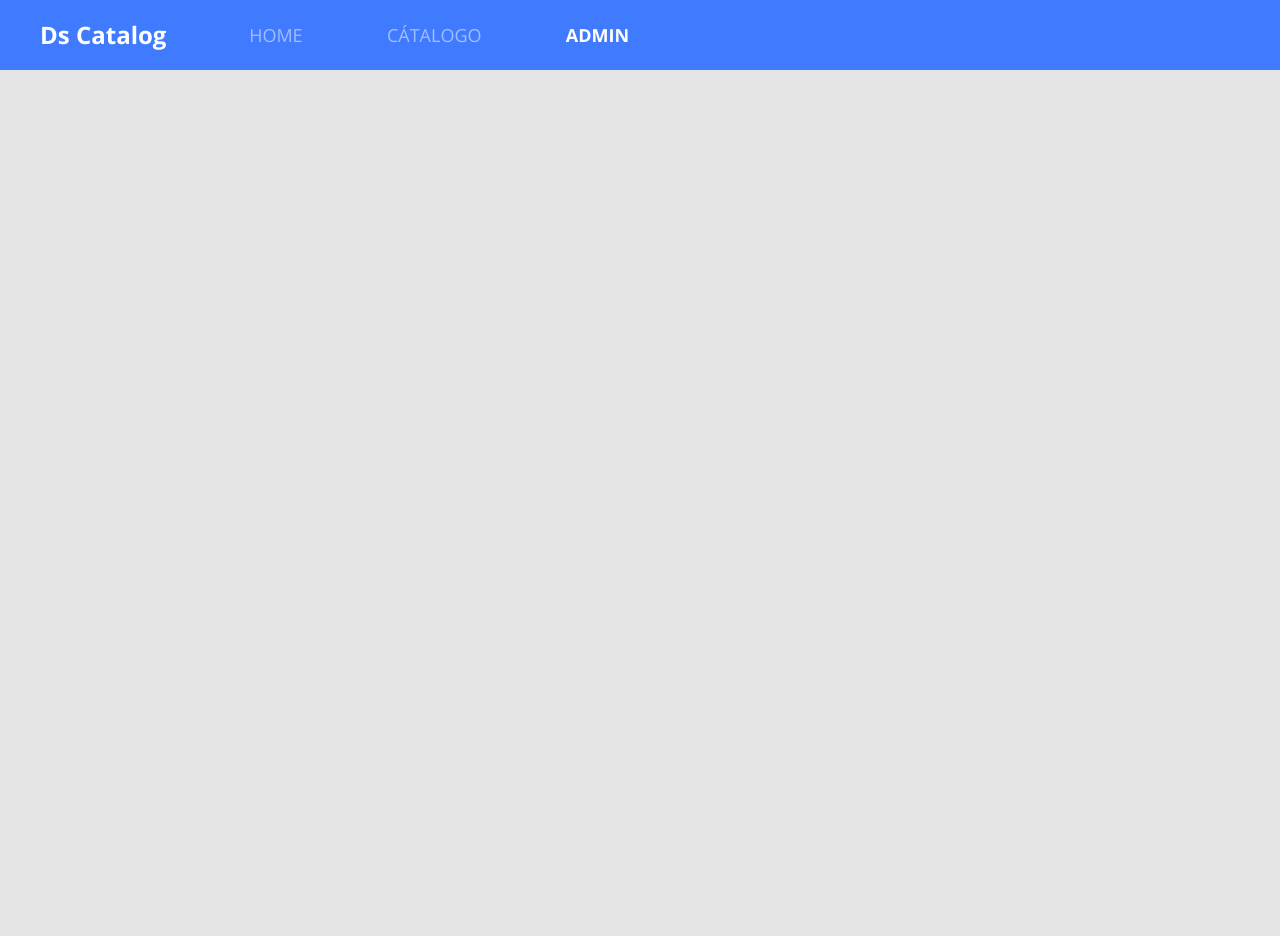
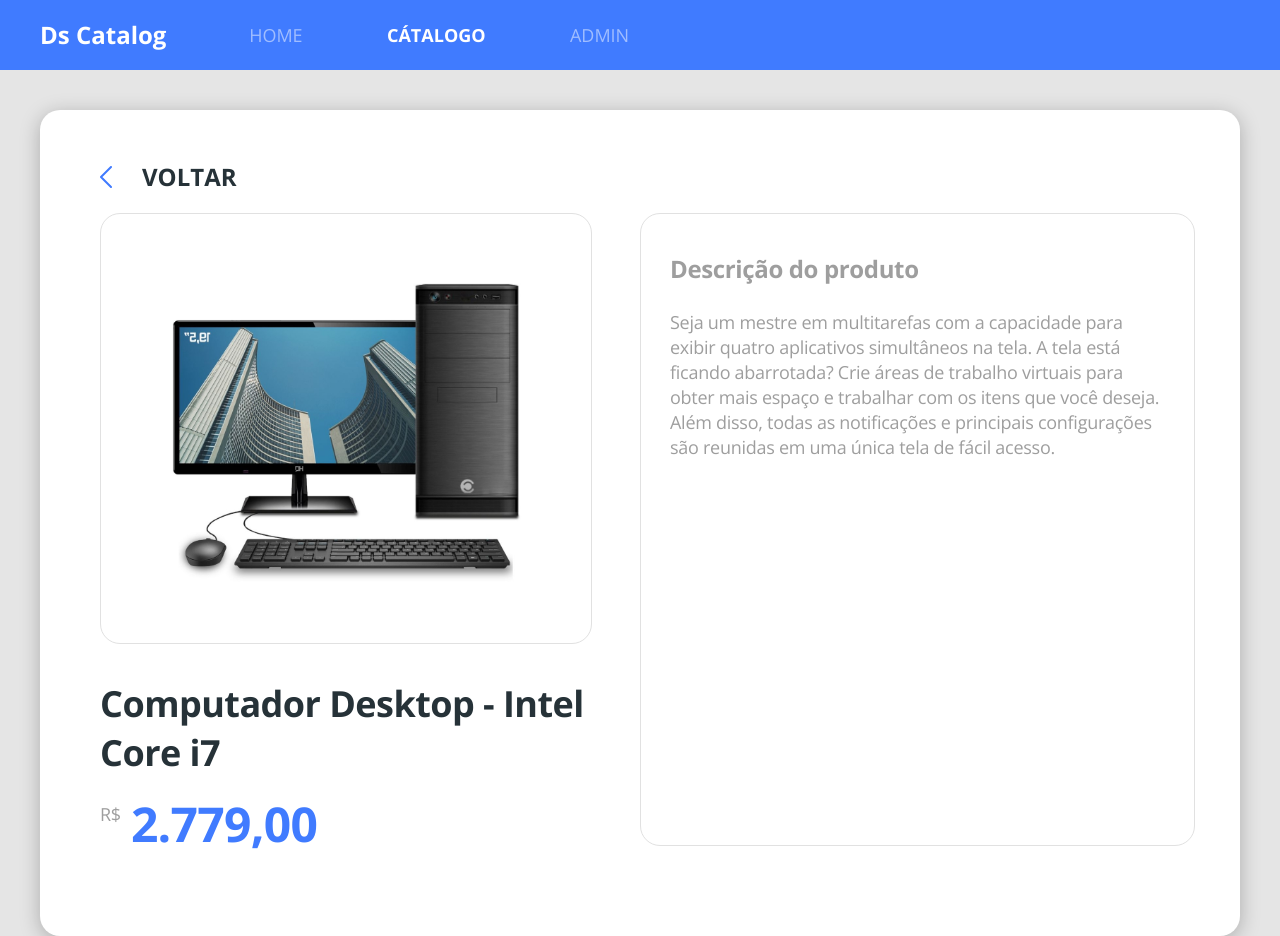
Before and after one commit to emerge8/DS-Catalog, a React (Create React App) app in the folder front-web/: page /products/admin in a window 1280 px wide. Before the commit the page ends 800 px from the top, so only its background shows below. Built offline with nearby package versions, Linux system fonts and the light colour scheme.

Commit message:
Add products details

```diff
--- a/front-web/src/Routes.tsx
+++ b/front-web/src/Routes.tsx
@@ -3,6 +3,7 @@
 import Navbar from './core/components/Navbar';
 import Admin from './pages/Admin';
 import Catalog from './pages/Catalog';
+import ProductDetails from './pages/Catalog/components/ProductsDetails';
 import Home from './pages/Home';
 
 const Routes = () => (
@@ -12,8 +13,11 @@
             <Route path="/" exact>
                 <Home />
             </Route>
-            <Route path="/catalog">
+            <Route path="/products" exact>
                 <Catalog />
+            </Route>
+            <Route path="/products/:productsId">
+                <ProductDetails />
             </Route>
             <Route path="/admin">
                 <Admin />
--- a/front-web/src/core/components/ButtonIcon/styles.scss
+++ b/front-web/src/core/components/ButtonIcon/styles.scss
@@ -12,4 +12,5 @@
     display: flex;
     align-items: center;
     justify-content: center;
+    color: #FFF;
 }
--- a/front-web/src/core/components/Navbar/index.tsx
+++ b/front-web/src/core/components/Navbar/index.tsx
@@ -1,6 +1,6 @@
 import React from 'react';
 import './styles.scss';
-import { Link,NavLink } from 'react-router-dom';
+import { Link, NavLink } from 'react-router-dom';
 
 const Navbar = () => (
     <nav className="row bg-primary main-nav">
@@ -18,12 +18,12 @@
                     </NavLink>
                 </li>
                 <li>
-                    <NavLink to="catalog" activeClassName="active">
+                    <NavLink to="/products" activeClassName="active">
                         CÁTALOGO
                     </NavLink>
                 </li>
                 <li>
-                    <NavLink to="admin" activeClassName="active">
+                    <NavLink to="/admin" activeClassName="active">
                         ADMIN
                     </NavLink>
                 </li>
--- /dev/null
+++ b/front-web/src/core/components/ProductPrice/index.tsx
@@ -0,0 +1,18 @@
+import React from 'react';
+import './styles.scss';
+
+
+type Props = {
+    price: string;
+}
+
+const ProductPrice = ({ price }: Props) => (
+    <div className="product-price-container">
+    <span className="product-currency">R$</span>
+    <h3 className="product-price">
+        {price}
+    </h3>
+</div>
+);
+
+export default ProductPrice;
--- /dev/null
+++ b/front-web/src/core/components/ProductPrice/styles.scss
@@ -0,0 +1,17 @@
+.product-price-container{
+    margin-top: 25px;
+    display: flex;
+}
+.product-currency{
+    font-size: 18px;
+    line-height: 25px;
+    letter-spacing: -0.015em;
+    color: #9E9E9E;
+}
+.product-price {
+    font-size: 32px;
+    line-height: 44px;
+    letter-spacing: -0.015em;
+    color: #407BFF;
+    margin-left: 10px;
+}
--- a/front-web/src/pages/Catalog/components/ProductsCard/index.tsx
+++ b/front-web/src/pages/Catalog/components/ProductsCard/index.tsx
@@ -1,5 +1,6 @@
 import React from "react";
 import { ReactComponent as ProductImage } from '../../../../core/assets/images/product.svg'
+import ProductPrice from "../../../../core/components/ProductPrice";
 import './styles.scss'
 
 const ProductCard = () => (
@@ -9,10 +10,7 @@
         <h6 className="product-name">
             Computador Desktop - Intel Core i7
         </h6>
-        <div className="product-price-container">
-            <span className="product-currency">R$</span>
-            <h3 className="product-price">2.779,00</h3>
-        </div>
+        <ProductPrice price=" 2.779,00" />
         </div>
     </div>
 );
--- a/front-web/src/pages/Catalog/components/ProductsCard/styles.scss
+++ b/front-web/src/pages/Catalog/components/ProductsCard/styles.scss
@@ -12,21 +12,5 @@
     font-size: 18px;
     line-height: 25px;
     letter-spacing: -0.015em;
+    color: #263238;
 }
-.product-price-container{
-    margin-top: 25px;
-    display: flex;
-}
-.product-currency{
-    font-size: 18px;
-    line-height: 25px;
-    letter-spacing: -0.015em;
-    color: #9E9E9E;
-}
-.product-price{
-    font-size: 32px;
-    line-height: 44px;
-    letter-spacing: -0.015em;
-    color: #407BFF;
-    margin-left: 10px;
-}
--- /dev/null
+++ b/front-web/src/pages/Catalog/components/ProductsDetails/index.tsx
@@ -0,0 +1,52 @@
+import React from 'react';
+import { useParams } from 'react-router';
+import { Link } from 'react-router-dom';
+import { ReactComponent as ArrowIcon } from '../../../../core/assets/images/arrow.svg';
+import { ReactComponent as ProductImage } from '../../../../core/assets/images/product.svg';
+import ProductPrice from '../../../../core/components/ProductPrice';
+import './styles.scss';
+
+type ParamsType = {
+    productId: string;
+}
+
+const ProductDetails = () => {
+    const { productId } = useParams<ParamsType>();
+    console.log(productId);
+
+    return (
+        <div className="product-details-container">
+            <div className="card-base border-radius-20 product-details">
+                <Link to="/products" className="product-details-goback">
+                    <ArrowIcon className="icon-goback" />
+                    <h1 className="text-goback">voltar</h1>
+                </Link>
+                <div className="row">
+                    <div className="col-6 pr-5">
+                        <div className="product-details-card text-center">
+                            <ProductImage className="product-details-image" />
+                        </div>
+                        <h1 className="product-details-name">
+                            Computador Desktop - Intel Core i7
+                        </h1>
+                            <ProductPrice price=" 2.779,00" />
+                    </div>
+                    <div className="col-6 product-details-card">
+                        <h1 className="product-description-title">
+                            Descrição do produto
+                 </h1>
+                        <p className="product-description-text">
+
+                            Seja um mestre em multitarefas com a capacidade para exibir quatro aplicativos simultâneos na tela. A tela está ficando abarrotada?
+                            Crie áreas de trabalho virtuais para obter mais espaço e trabalhar
+                            com os itens que você deseja. Além disso, todas as notificações e principais configurações são reunidas em uma única tela de fácil acesso.
+
+                    </p>
+                    </div>
+                </div>
+            </div>
+        </div>
+    );
+};
+
+export default ProductDetails;
--- /dev/null
+++ b/front-web/src/pages/Catalog/components/ProductsDetails/styles.scss
@@ -0,0 +1,59 @@
+.product-details-container {
+    margin-top: 40px;
+    padding-left: 40px;
+    padding-right: 40px;
+}
+.product-details {
+    padding: 50px 60px 90px 60px;
+}
+
+.product-details-goback {
+    display: flex;
+    align-items: center;
+    margin-bottom: 20px;
+}
+
+.icon-goback{
+    color: #407BFF;
+    transform: rotate(-180deg);
+    margin-right: 30px;
+}
+.text-goback{
+    font-size: 24px;
+    line-height: 33px;
+    letter-spacing: -0.015;
+    color: #263238;
+    text-transform: uppercase;
+}
+.product-details-card {
+border: 1px solid #E1E1E1;
+border-radius: 20px;
+padding: 38px 29px;
+}
+.product-details-image {
+    width: 353px;
+    height: 353px;
+}
+.product-description-title {
+    font-size: 24px;
+    line-height: 33px;
+    letter-spacing: -0.015em;
+    color: #9E9E9E;
+    margin-bottom: 25px;
+}
+
+.product-description-text {
+    font-size: 18px;
+    line-height: 25px;
+    letter-spacing: -0.015em;
+    color:#9E9E9E;
+}
+.product-details-name {
+    font-size: 36px;
+    line-height: 49px;
+    letter-spacing: -0.015em;
+    margin-top: 35px;
+}
+.product-details .product-price {
+    font-size: 48px;
+}
--- a/front-web/src/pages/Catalog/index.tsx
+++ b/front-web/src/pages/Catalog/index.tsx
@@ -1,4 +1,5 @@
 import React from 'react';
+import { Link } from 'react-router-dom';
 import ProductCard from './components/ProductsCard';
 import './styles.scss';
 
@@ -8,16 +9,16 @@
         Cátalogo de produtos
     </h1>
     <div className="catalog-products">
-    <ProductCard />
-    <ProductCard />
-    <ProductCard />
-    <ProductCard />
-    <ProductCard />
-    <ProductCard />
-    <ProductCard />
-    <ProductCard />
-    <ProductCard />
-    <ProductCard />
+    <Link to="products/1"><ProductCard /></Link>
+    <Link to="products/2"><ProductCard /></Link>
+    <Link to="products/3"><ProductCard /></Link>
+    <Link to="products/4"><ProductCard /></Link>
+    <Link to="products/5"><ProductCard /></Link>
+    <Link to="products/6"><ProductCard /></Link>
+    <Link to="products/7"><ProductCard /></Link>
+    <Link to="products/8"><ProductCard /></Link>
+    <Link to="products/9"><ProductCard /></Link>
+    <Link to="products/10"><ProductCard /></Link>
     </div>
 </div>
 );
--- a/front-web/src/pages/Catalog/styles.scss
+++ b/front-web/src/pages/Catalog/styles.scss
@@ -7,6 +7,7 @@
     font-size: 24px;
     line-height: 33px;
     letter-spacing: -0.015em;
+
 }
 .catalog-products {
     margin-top: 43px;
--- a/front-web/src/pages/Home/index.tsx
+++ b/front-web/src/pages/Home/index.tsx
@@ -1,7 +1,7 @@
 import React from 'react';
 import { ReactComponent as MainImage } from '../../core/assets/images/main-image.svg';
 import ButtonIcon from '../../core/components/ButtonIcon';
-import {Link } from 'react-router-dom';
+import { Link } from 'react-router-dom';
 import './styles.scss';
 
 const Home = () => (
@@ -13,10 +13,10 @@
                 </h1>
                 <p className="text-subtitle">
                     Ajudaremos você a encontrar os melhores <br /> produtos no mercado.
-        </p>
-            <Link to='/catalog'>
-            <ButtonIcon text="inicie agora a sua busca" />
-            </Link>
+                 </p>
+                <Link to="/products">
+                    <ButtonIcon text="inicie agora a sua busca" />
+                </Link>
             </div>
             <div className="col-6">
                 <MainImage className="main-image" />
```
Also changed, not shown: front-web/src/core/assets/images/arrow.svg.
